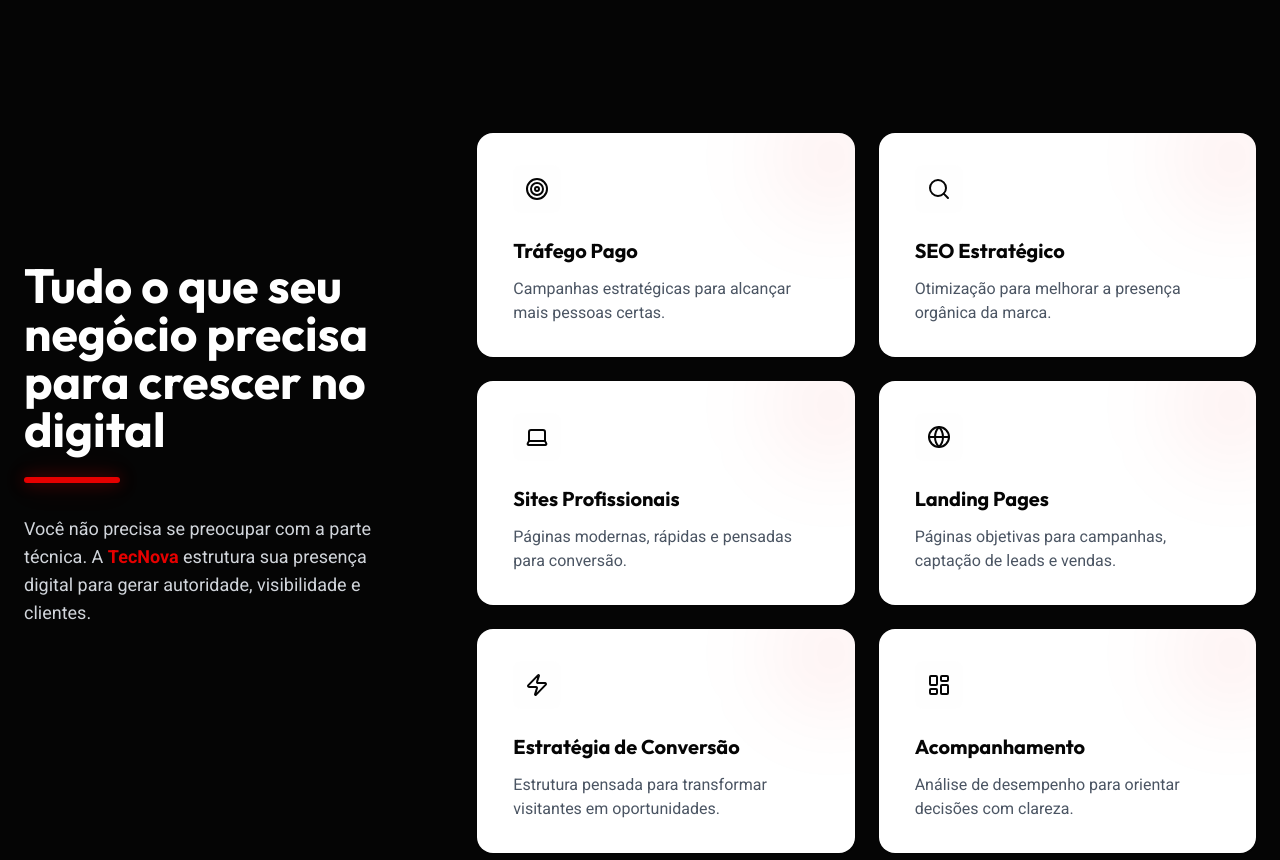
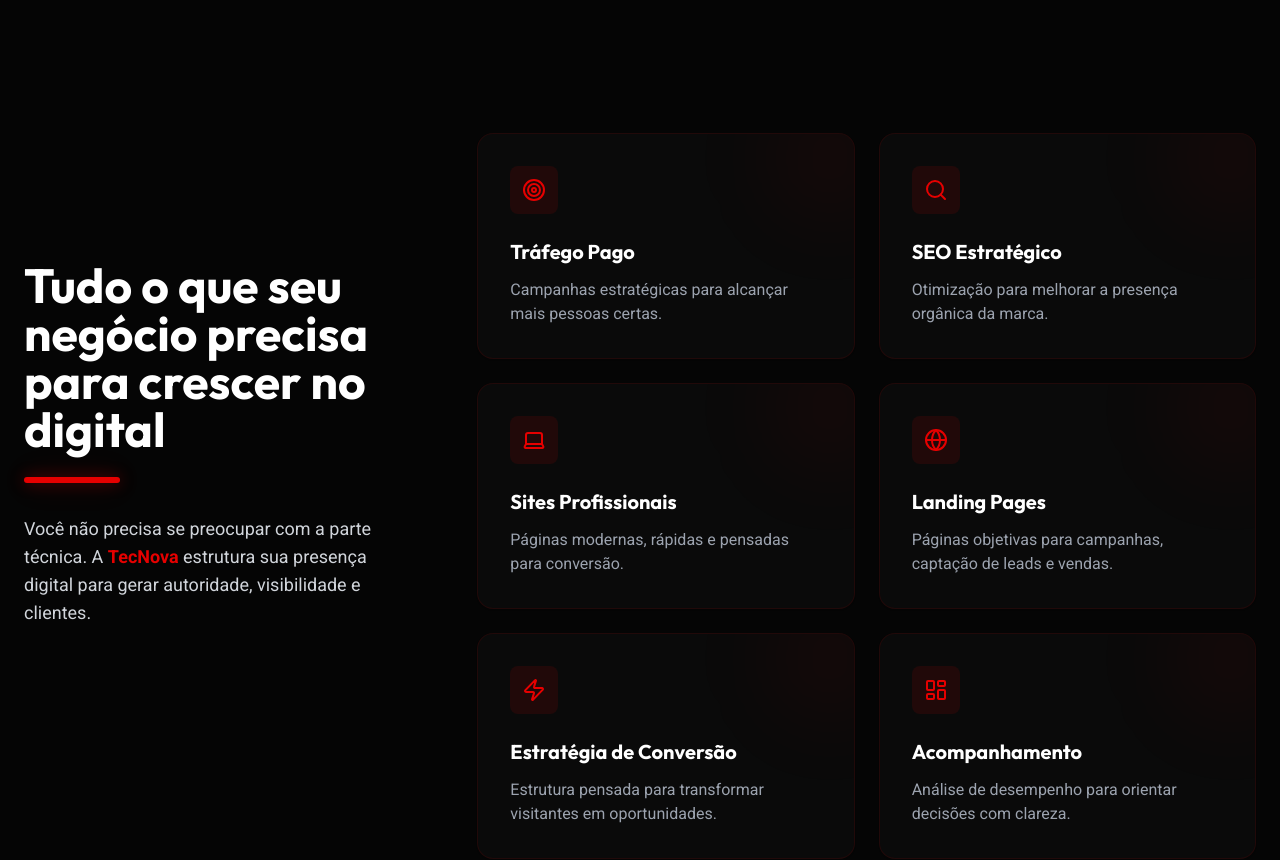
Before and after one commit to manusagenten1-hub/tecnova, a React (Vite) app: page / in a window 1280 px wide. Shown: the part 2800-3660 px from the top of the page. Built offline with nearby package versions, Linux system fonts and the light colour scheme.

Commit message:
Update Features.tsx

```diff
--- a/components/Features.tsx
+++ b/components/Features.tsx
@@ -53,16 +53,16 @@ const Features: React.FC = () => {
                   whileInView={{ opacity: 1, y: 0 }}
                   viewport={{ once: true, margin: "-50px" }}
                   transition={{ duration: 0.6, delay: index * 0.1, ease: [0.16, 1, 0.3, 1] }}
-                  className="bg-white p-6 md:p-8 rounded-2xl shadow-sm hover:shadow-xl transition-all duration-500 border-l-4 border-transparent hover:border-brand-accent group transform hover:-translate-y-2 relative overflow-hidden"
+                  className="bg-[#0a0a0a] border border-brand-accent/10 p-6 md:p-8 rounded-2xl shadow-sm hover:shadow-[0_0_20px_rgba(230,0,0,0.1)] hover:border-brand-accent/50 transition-all duration-500 hover:-translate-y-2 relative overflow-hidden group"
                 >
                   <div className="absolute -right-10 -top-10 w-32 h-32 bg-brand-accent/5 rounded-full blur-2xl group-hover:scale-150 transition-transform duration-700 pointer-events-none"></div>
-                  <div className="w-10 h-10 md:w-12 md:h-12 bg-gray-100/10 rounded-lg flex items-center justify-center mb-4 md:mb-6 transition-colors duration-500">
-                    <Icon className="w-5 h-5 md:w-6 md:h-6 text-brand-dark transition-colors duration-500" />
+                  <div className="w-10 h-10 md:w-12 md:h-12 bg-brand-accent/10 rounded-lg flex items-center justify-center mb-4 md:mb-6 group-hover:scale-110 transition-all duration-500 relative z-10">
+                    <Icon className="w-5 h-5 md:w-6 md:h-6 text-brand-accent transition-colors duration-500" />
                   </div>
-                  <h3 className="text-lg md:text-xl font-heading font-bold text-brand-dark mb-2 md:mb-3 relative z-10">
+                  <h3 className="text-lg md:text-xl font-heading font-bold text-white mb-2 md:mb-3 relative z-10 group-hover:text-brand-accent transition-colors duration-300">
                     {feature.title}
                   </h3>
-                  <p className="text-gray-600 text-sm md:text-base leading-relaxed relative z-10 transition-colors duration-300">
+                  <p className="text-gray-400 text-sm md:text-base leading-relaxed relative z-10 group-hover:text-gray-300 transition-colors duration-300">
                     {feature.description}
                   </p>
                 </motion.div>
```
